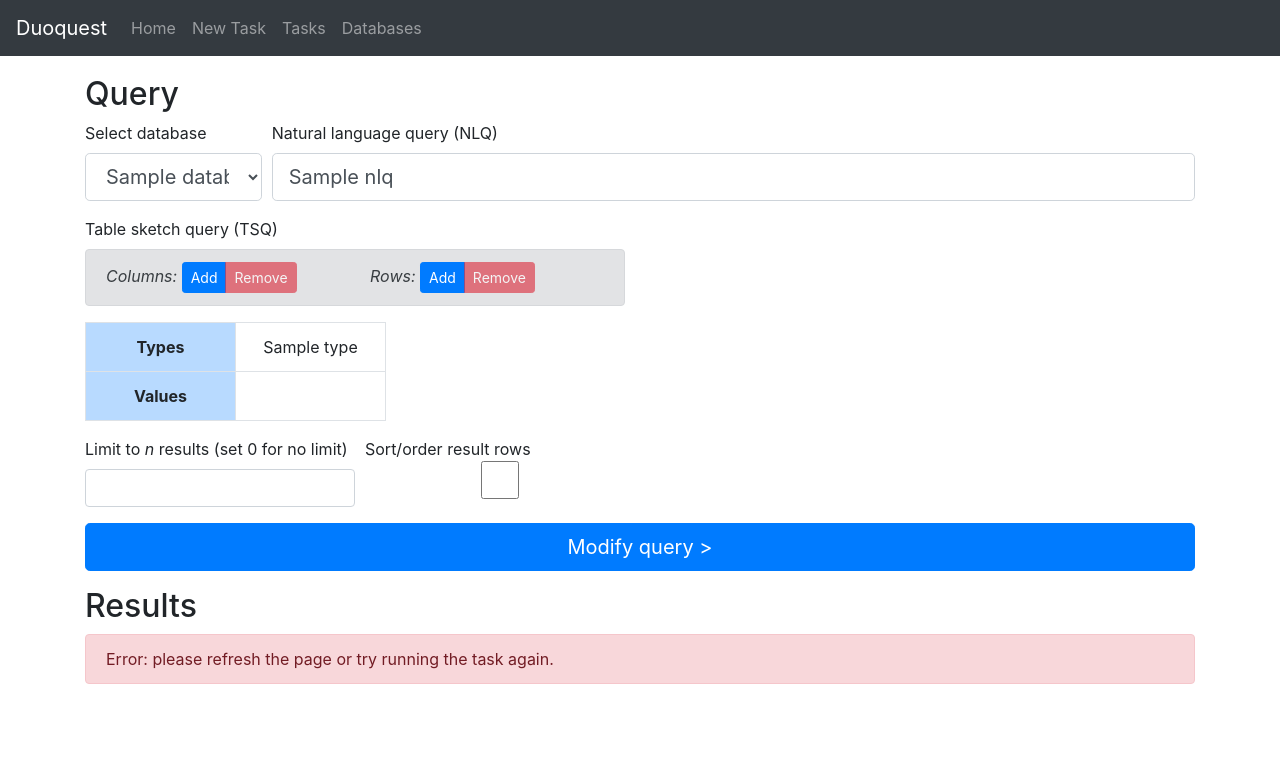
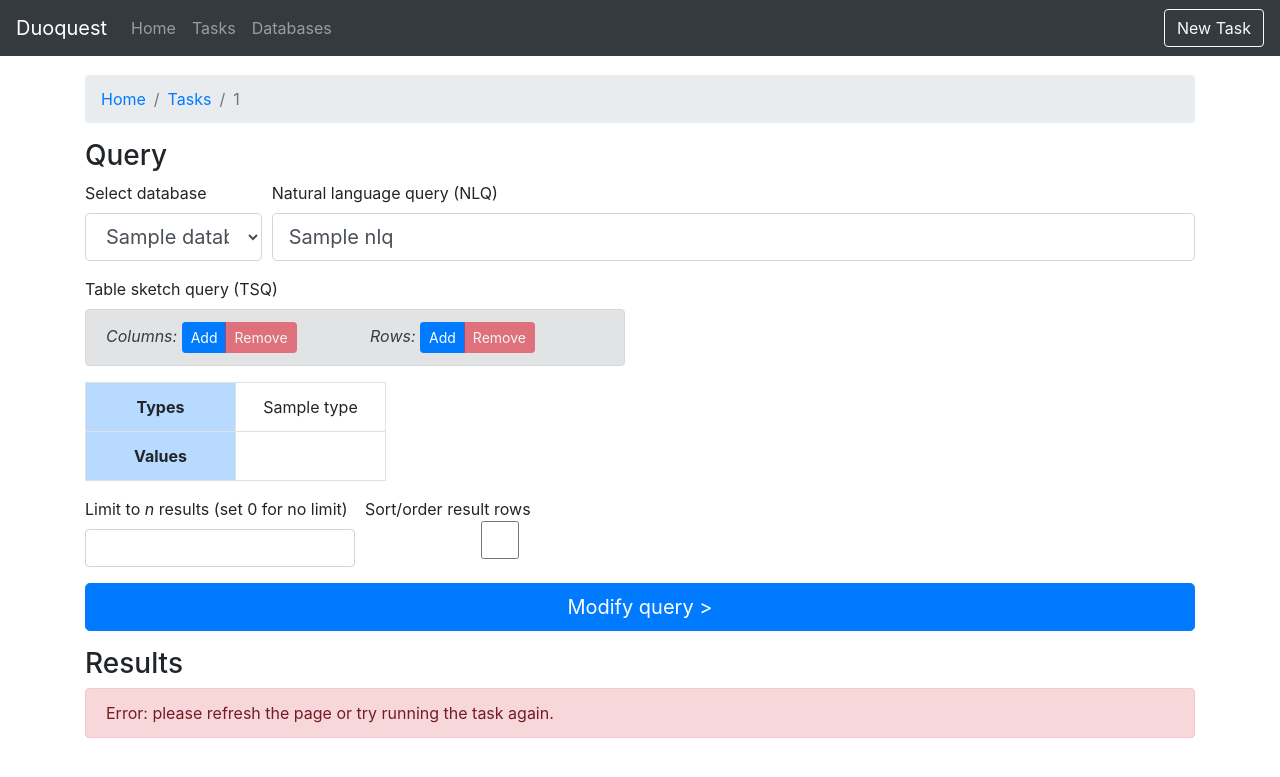
Before and after one commit to umich-dbgroup/duoquest, a Flask app: template templates/task.html in a window 1280 px wide. Shown: the top 777 px of the page. Run offline with Flask 2, Linux system fonts and the light colour scheme; the template is opened without the code that fills it: most values are stand-ins (such as "Sample title", 1, 10 or a date in 2020); data that the repository does not hold is empty; parts of the project's set-up code (start-up, migrations or seed data) failed here and were passed over; some libraries are stand-ins or nearby versions.

Commit message:
Styling updates

```diff
--- a/static/style.css
+++ b/static/style.css
@@ -1,9 +1,5 @@
 main.container {
   margin-top: 75px;
-}
-
-#task-form, #database-form, #fkpk-form {
-  margin-bottom: 1rem;
 }
 
 .tsq {
@@ -48,10 +44,6 @@ main.container {
   display: none;
 }
 
-.custom-file {
-  margin-bottom: 1rem;
-}
-
 .custom-file-input {
   cursor: pointer;
 }
--- a/templates/components/task_form.html
+++ b/templates/components/task_form.html
@@ -1,4 +1,4 @@
-<form id='task-form' method='POST' action='{{ url_for("tasks_new") }}'>
+<form id='task-form' method='POST' action='{{ url_for("tasks_new") }}' class='mb-3'>
   <div class='form-row'>
     <div class='form-group col-md-2'>
       <label for='db-name'>Select database</label>
--- a/templates/database_edit.html
+++ b/templates/database_edit.html
@@ -32,7 +32,7 @@
   {% endfor %}
 </table>
 <h2>Foreign Keys</h2>
-<form id='fkpk-form' action='{{ url_for("database_edit_fkpk", name=db["name"]) }}' method='POST'>
+<form id='fkpk-form' action='{{ url_for("database_edit_fkpk", name=db["name"]) }}' method='POST' class='mb-3'>
 <table class='table table-sm'>
   <tr>
     <th>Foreign Key ID</th>
--- a/templates/layout.html
+++ b/templates/layout.html
@@ -18,9 +18,6 @@
           <li class="nav-item {% if path == url_for('home') %}active{% endif %}">
             <a class="nav-link" href="{{ url_for('home') }}">Home</a>
           </li>
-          <li class="nav-item {% if path == url_for('tasks_new') %}active{% endif %}">
-            <a class="nav-link" href="{{ url_for('tasks_new') }}">New Task</a>
-          </li>
           <li class="nav-item {% if path.startswith(url_for('tasks')) %}active{% endif %}">
             <a class="nav-link" href="{{ url_for('tasks') }}">Tasks</a>
           </li>
@@ -28,6 +25,7 @@
             <a class="nav-link" href="{{ url_for('databases') }}">Databases</a>
           </li>
         </ul>
+        <a class="btn btn-outline-light" href="{{ url_for('tasks_new') }}">New Task</a>
       </div>
     </nav>
 
--- a/templates/task.html
+++ b/templates/task.html
@@ -9,13 +9,20 @@
   <script src="{{ url_for('static', filename='scripts/task_form.js') }}"></script>
 {% endblock %}
 {% block content %}
-<h2>Query</h2>
+<nav aria-label="breadcrumb">
+  <ol class="breadcrumb">
+    <li class="breadcrumb-item"><a href="{{ url_for('home') }}">Home</a></li>
+    <li class="breadcrumb-item"><a href="{{ url_for('tasks') }}">Tasks</a></li>
+    <li class="breadcrumb-item active" aria-current="page">{{ task['tid'] }}</li>
+  </ol>
+</nav>
+<h3>Query</h3>
 {% with tsq = task['tsq'] %}
   {% include 'components/task_form.html' %}
 {% endwith %}
 
-<h2>Results</h2>
-
+<h3>Results</h3>
+<div class='mb-3'>
   <div class="accordion" id='task-results' data-offset="0" data-tid="{{ task['tid'] }}" data-status="{{ task['status'] }}">
   </div>
   <div id="task-results-error" class="alert alert-danger" role="alert" style="display: none">
@@ -31,5 +38,6 @@
       <span class="sr-only">Loading...</span>
     </div>
   </div>
+</div>
 
 {% endblock %}
```
Also changed, not shown: templates/databases.html (+9 -3 lines), templates/tasks.html (+9 -1 lines), templates/tasks_new.html (+7 -1 lines). Lines whose indentation alone changed are shown as unchanged.
